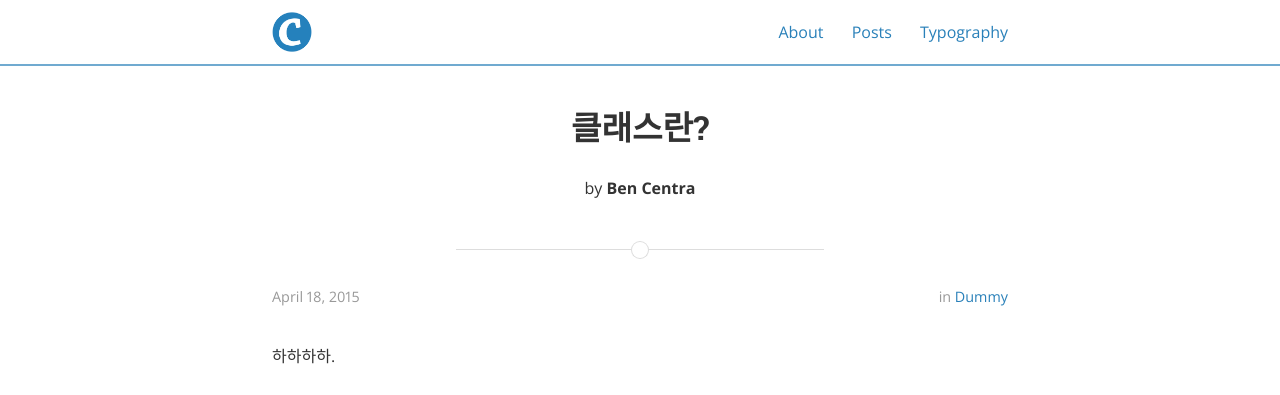
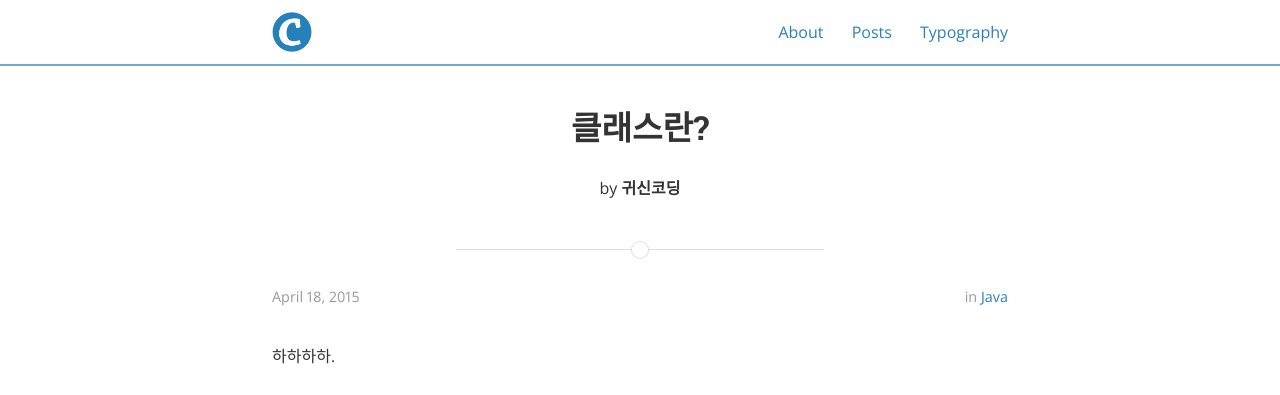
Before and after one commit to 77kkyu/77kkyu.github.io, a Jekyll site: the page built from _posts/2015-04-18-dummy.md, in a window 1280 px wide. Shown: the top 395 px of the page. Built offline with Jekyll 4.4.1, drawn with Linux system fonts in a browser that asks for light colours; nearby versions of some CDN libraries.

Commit message:
Update 2015-04-18-dummy.md

```diff
--- a/_posts/2015-04-18-dummy.md
+++ b/_posts/2015-04-18-dummy.md
@@ -2,8 +2,8 @@
 layout: post
 title:  "클래스란?"
 date:   2015-04-18T14:25:52-05:00
-author: Ben Centra
-categories: Dummy
+author: 귀신코딩
+categories: JAVA
 tags: JAVA
 ---
 
```
